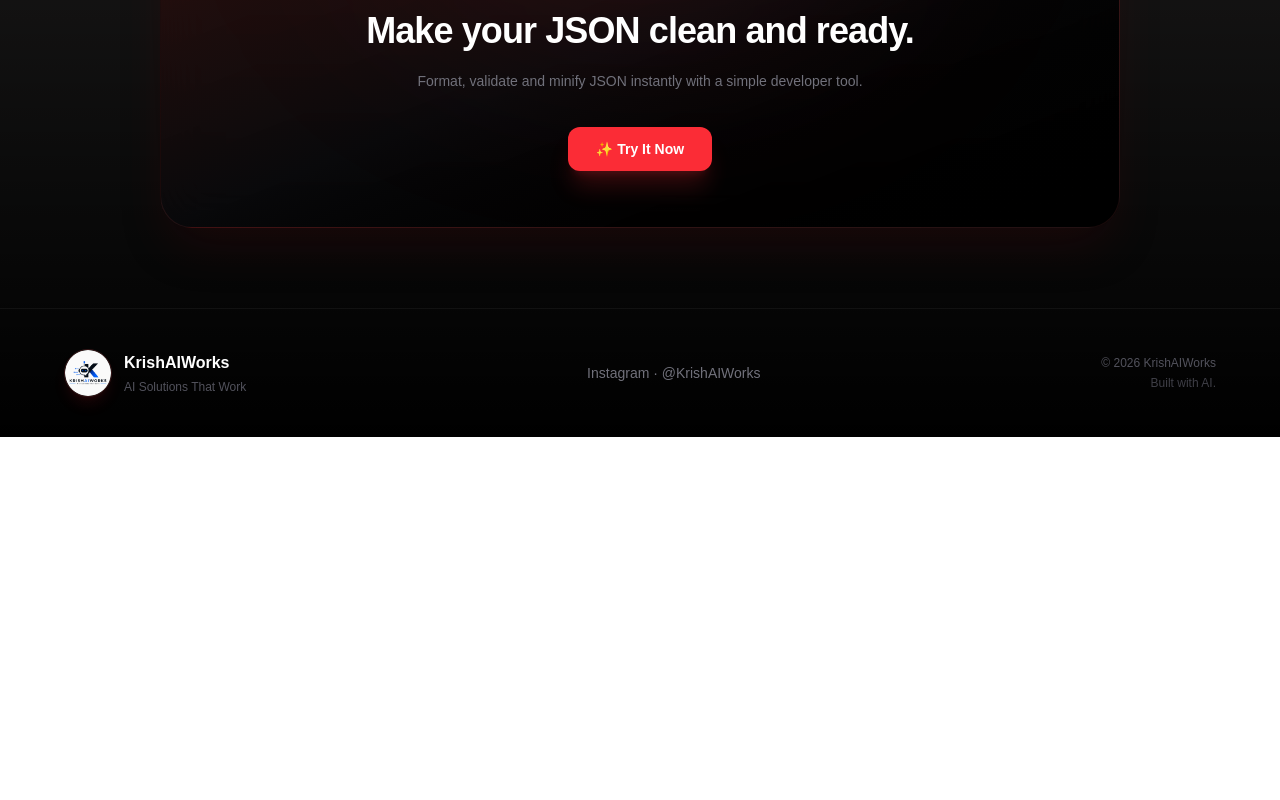
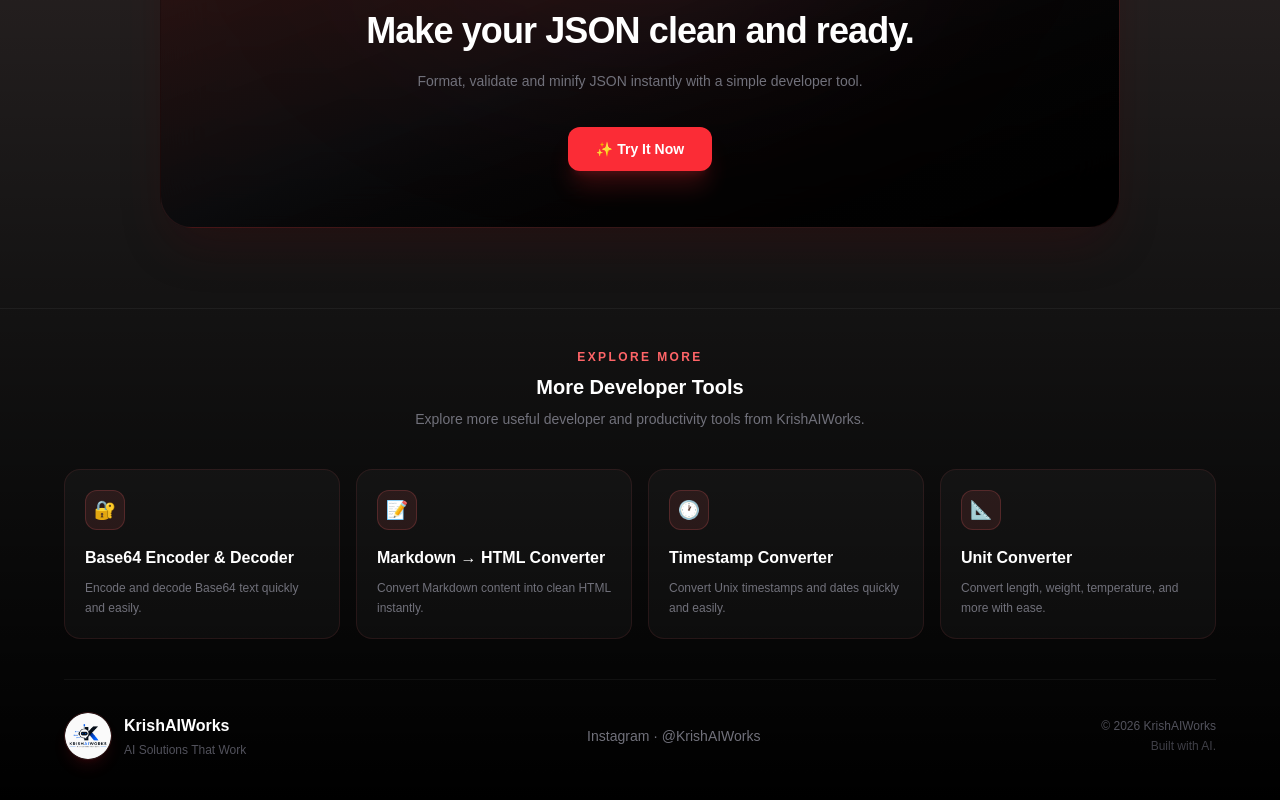
Before and after one commit to selfindependentkartik8-alt/json-formatter-validator, a Next.js app: page / in a window 1280 px wide. Shown: the part 3296-4096 px from the top of the page. Before the commit the page ends 3733 px from the top, so only its background shows below. Built offline with nearby package versions, Linux system fonts and the light colour scheme.

Commit message:
Add internal links and related tools

```diff
--- a/app/page.tsx
+++ b/app/page.tsx
@@ -525,10 +525,107 @@
 
       </section>
 
+{/* ================================================= */}
 {/* FOOTER */}
+{/* ================================================= */}
+
 <footer className="relative z-10 border-t border-white/5 px-5 py-10">
+  <div className="mx-auto max-w-6xl">
 
-        <div className="mx-auto flex max-w-6xl flex-col items-center justify-between gap-7 sm:flex-row">
+    {/* Related Tools */}
+    <div className="mb-10 text-center">
+      <p className="text-xs font-semibold uppercase tracking-[0.2em] text-red-400">
+        Explore More
+      </p>
+
+      <h3 className="mt-2 text-xl font-bold text-white">
+        More Developer Tools
+      </h3>
+
+      <p className="mx-auto mt-2 max-w-xl text-sm text-zinc-500">
+        Explore more useful developer and productivity tools from
+        KrishAIWorks.
+      </p>
+    </div>
+
+    <div className="grid gap-4 sm:grid-cols-2 lg:grid-cols-4">
+
+      {/* Base64 Encoder & Decoder */}
+      <a
+        href="https://base64encoderdecoder.krishaiworks.com/"
+        className="group rounded-2xl border border-red-400/10 bg-white/[0.03] p-5 transition-all duration-300 hover:border-red-400/30 hover:bg-red-400/[0.05]"
+      >
+        <div className="mb-4 flex h-10 w-10 items-center justify-center rounded-xl border border-red-400/20 bg-red-400/10 text-lg">
+          🔐
+        </div>
+
+        <h4 className="font-semibold text-white transition-colors group-hover:text-red-400">
+          Base64 Encoder & Decoder
+        </h4>
+
+        <p className="mt-2 text-xs leading-5 text-zinc-500">
+          Encode and decode Base64 text quickly and easily.
+        </p>
+      </a>
+
+      {/* Markdown → HTML Converter */}
+      <a
+        href="https://markdownhtmlconverter.krishaiworks.com/"
+        className="group rounded-2xl border border-red-400/10 bg-white/[0.03] p-5 transition-all duration-300 hover:border-red-400/30 hover:bg-red-400/[0.05]"
+      >
+        <div className="mb-4 flex h-10 w-10 items-center justify-center rounded-xl border border-red-400/20 bg-red-400/10 text-lg">
+          📝
+        </div>
+
+        <h4 className="font-semibold text-white transition-colors group-hover:text-red-400">
+          Markdown → HTML Converter
+        </h4>
+
+        <p className="mt-2 text-xs leading-5 text-zinc-500">
+          Convert Markdown content into clean HTML instantly.
+        </p>
+      </a>
+
+      {/* Timestamp Converter */}
+      <a
+        href="https://timestampconverter.krishaiworks.com/"
+        className="group rounded-2xl border border-red-400/10 bg-white/[0.03] p-5 transition-all duration-300 hover:border-red-400/30 hover:bg-red-400/[0.05]"
+      >
+        <div className="mb-4 flex h-10 w-10 items-center justify-center rounded-xl border border-red-400/20 bg-red-400/10 text-lg">
+          🕐
+        </div>
+
+        <h4 className="font-semibold text-white transition-colors group-hover:text-red-400">
+          Timestamp Converter
+        </h4>
+
+        <p className="mt-2 text-xs leading-5 text-zinc-500">
+          Convert Unix timestamps and dates quickly and easily.
+        </p>
+      </a>
+
+      {/* Unit Converter */}
+      <a
+        href="https://unitconverter.krishaiworks.com/"
+        className="group rounded-2xl border border-red-400/10 bg-white/[0.03] p-5 transition-all duration-300 hover:border-red-400/30 hover:bg-red-400/[0.05]"
+      >
+        <div className="mb-4 flex h-10 w-10 items-center justify-center rounded-xl border border-red-400/20 bg-red-400/10 text-lg">
+          📐
+        </div>
+
+        <h4 className="font-semibold text-white transition-colors group-hover:text-red-400">
+          Unit Converter
+        </h4>
+
+        <p className="mt-2 text-xs leading-5 text-zinc-500">
+          Convert length, weight, temperature, and more with ease.
+        </p>
+      </a>
+
+    </div>
+
+    {/* Main Footer */}
+    <div className="mt-10 flex flex-col items-center justify-between gap-7 border-t border-white/5 pt-8 sm:flex-row">
 
       <div className="flex items-center gap-3">
 
@@ -562,7 +659,7 @@
       <div className="text-center sm:text-right">
 
         <p className="text-xs text-zinc-600">
-              © 2026 KrishAIWorks
+          © {new Date().getFullYear()} KrishAIWorks
         </p>
 
         <p className="mt-1 text-xs text-zinc-700">
@@ -573,6 +670,7 @@
 
     </div>
 
+  </div>
 </footer>
 
     </main>
```
Lines whose indentation alone changed are shown as unchanged.
